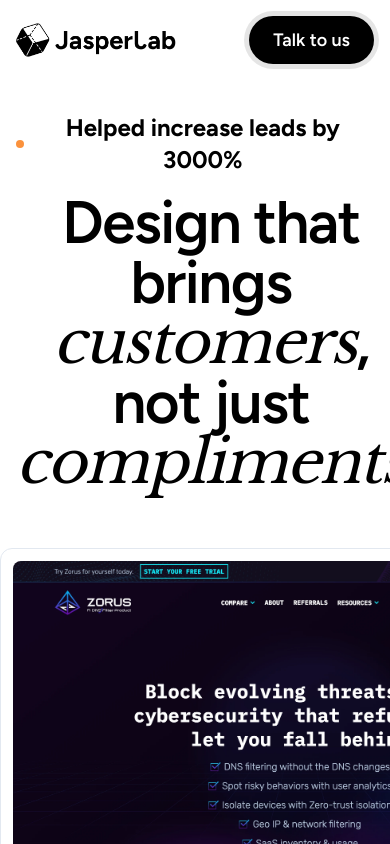
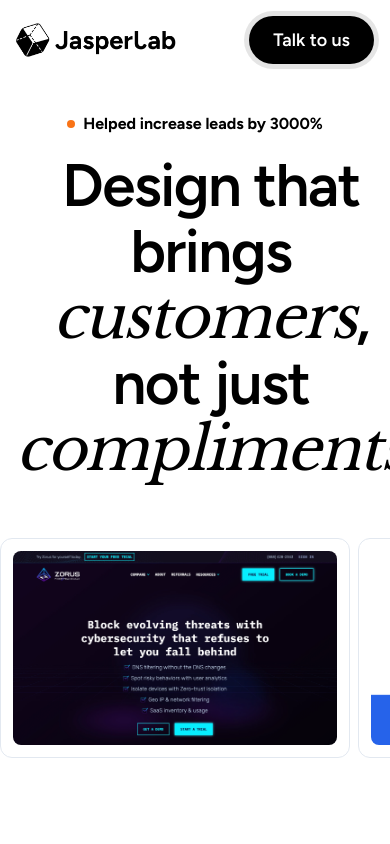
Before and after one commit to jnaples/jasper-lab, a Next.js app: page / in a window 390 px wide. Shown: the top 844 px of the page. Built offline with nearby package versions, Linux system fonts and the light colour scheme.

Commit message:
Fixed blinking

```diff
--- a/src/components/BlinkingSubHeading.jsx
+++ b/src/components/BlinkingSubHeading.jsx
@@ -43,7 +43,7 @@
   }, [currentIndex, displayText, isTyping, achievements]);
 
   return (
-    <div className="flex items-center justify-center">
+    <div className="items-top flex justify-center">
       <style jsx>{`
         @keyframes dot-blink {
           0%,
@@ -60,15 +60,15 @@
       `}</style>
       <div className="max-w-2xl text-center">
         <div
-          className="flex min-h-[3rem] items-center justify-center gap-2 text-2xl transition-opacity duration-500 md:text-xl/3"
+          className="flex items-center justify-center gap-2 text-2xl transition-opacity duration-500 md:text-xl/3"
           style={{ opacity }}
         >
           <div
-            className={`h-2 w-2 rounded-full bg-orange-400 ${
+            className={`h-2 w-2 rounded-full bg-orange-500 ${
               isTyping ? "dot-blink" : ""
             }`}
           ></div>
-          <p className="font-bold">
+          <p className="text-base font-bold md:text-2xl">
             {displayText}
             {isTyping &&
               displayText.length < achievements[currentIndex].length && (
--- a/src/components/FinalCTA.jsx
+++ b/src/components/FinalCTA.jsx
@@ -7,7 +7,7 @@
 
 export default function FinalCTA() {
   return (
-    <Section className="py-20">
+    <Section className="py-20" id="talk-to-us">
       <Container>
         <div className="flex flex-col items-center gap-8">
           <div className="relative aspect-square h-20 w-20">
--- a/src/components/Hero.jsx
+++ b/src/components/Hero.jsx
@@ -15,7 +15,7 @@
       <Container className="flex flex-col gap-16 p-4 lg:px-8">
         <div className="flex w-full flex-col items-center gap-4">
           <BlinkingSubHeading />
-          <h1 className="mx-auto mb-10 max-w-[800px] break-words text-center text-6xl font-semibold tracking-tight md:text-6xl md:leading-tight">
+          <h1 className="mx-auto mb-10 max-w-[800px] break-words text-center text-6xl/[1.1] font-semibold tracking-tight md:leading-tight">
             Design that brings{" "}
             <span
               className="font-[var(--font-fancy),_serif] font-normal"
@@ -35,7 +35,7 @@
       </Container>
 
       <div className="flex gap-2 overflow-scroll">
-        <div className="h-[400px] w-[600px] rounded-xl border border-slate-200 p-3">
+        <div className="h-[220px] w-[350px] rounded-xl border border-slate-200 p-3 md:h-[400px] md:w-[600px]">
           <div className="relative aspect-video h-full w-full">
             <Image
               src={zorus}
@@ -44,7 +44,7 @@
             />
           </div>
         </div>
-        <div className="h-[400px] w-[600px] rounded-xl border border-slate-200 p-3">
+        <div className="h-[220px] w-[350px] rounded-xl border border-slate-200 p-3 md:h-[400px] md:w-[600px]">
           <div className="relative aspect-video h-full w-full">
             <Image
               src={flowtask}
@@ -53,7 +53,7 @@
             />
           </div>
         </div>
-        <div className="h-[400px] w-[600px] rounded-xl border border-slate-200 p-3">
+        <div className="h-[220px] w-[350px] rounded-xl border border-slate-200 p-3 md:h-[400px] md:w-[600px]">
           <div className="relative aspect-video h-full w-full">
             <Image
               src={theresa}
@@ -62,7 +62,7 @@
             />
           </div>
         </div>
-        <div className="h-[400px] w-[600px] rounded-xl border border-slate-200 p-3">
+        <div className="h-[220px] w-[350px] rounded-xl border border-slate-200 p-3 md:h-[400px] md:w-[600px]">
           <div className="relative aspect-video h-full w-full">
             <Image
               src={fors}
--- a/src/components/NavBarLight.jsx
+++ b/src/components/NavBarLight.jsx
@@ -35,7 +35,7 @@
 
         <div className="flex flex-1 items-center justify-end gap-x-6">
           <Link
-            href="/contact"
+            href="#talk-to-us"
             className="cursor-pointer rounded-full bg-black px-6 py-2.5 text-lg font-semibold text-white shadow-[0_0_0_5px_rgba(0,0,0,0.1)] transition-all duration-300 ease-in-out hover:shadow-[0_0_0_5px_rgba(0,0,0,0.3)]"
           >
             Talk to us
```
